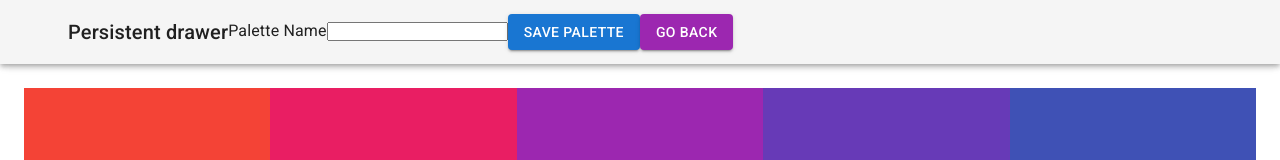
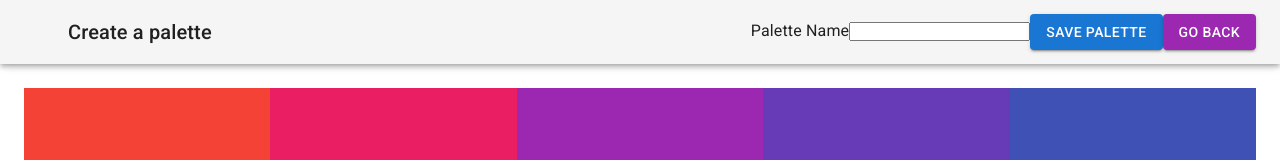
Before and after one commit to Fernando-Andres-Ramos/Colors-Palettes, a React (Vite) app: page /palette/new in a window 1280 px wide. Shown: the top 160 px of the page. Built offline with nearby package versions, Linux system fonts and the light colour scheme; some icons are missing.

Commit message:
start to style paletteNav

```diff
--- a/src/components/PaletteFormNav/PaletteFormNav.jsx
+++ b/src/components/PaletteFormNav/PaletteFormNav.jsx
@@ -8,6 +8,7 @@ import Typography from '@mui/material/Typography';
 import IconButton from '@mui/material/IconButton';
 import MenuIcon from '@mui/icons-material/Menu';
 import Button from '@mui/material/Button';
+import styles from './PaletteFormNav.module.css'
 
 
 const AppBar = styled(MuiAppBar, {
@@ -41,7 +42,6 @@ export default class PaletteFormNav extends Component{
   }
 
   render(){
-
     const {
       classes,
       open,
@@ -57,8 +57,10 @@ export default class PaletteFormNav extends Component{
       <div>
         <CssBaseline />
         <AppBar position="fixed" open={open} color="default">
-          <Toolbar>
+          <Toolbar className={styles.toolbar}>
+            <div className={styles.buttonAndText}>
               <IconButton
+                styles={{alignSelf:"center"}}
                 color="inherit"
                 aria-label="open drawer"
                 onClick={handleDrawerOpen}
@@ -73,10 +75,10 @@ export default class PaletteFormNav extends Component{
                 <MenuIcon />
               </IconButton>
               <Typography variant="h6" noWrap component="div">
-              Persistent drawer
+                Create a palette
               </Typography>
-
-
+            </div>
+            <div className={styles.nav_buttons}>
               {/* Form added with react-hook-form */}
               <form onSubmit={handleSubmit2(handleSavePalette)}>
                 <label>Palette Name</label>
@@ -96,14 +98,13 @@ export default class PaletteFormNav extends Component{
                   type="submit">
                     Save Palette
                 </Button>
-
+              </form>
               <Link to='/'>
                 <Button variant='contained' color='secondary'>
                   Go Back
                 </Button>
               </Link>
-          </form>
-
+            </div>
           </Toolbar>
         </AppBar>
       </div>
--- a/src/components/PaletteFormNav/PaletteFormNav.module.css
+++ b/src/components/PaletteFormNav/PaletteFormNav.module.css
@@ -0,0 +1,19 @@
+.nav_buttons{
+  justify-self: flex-end;
+  display:flex;
+  flex-flow: row wrap;
+  place-content: space-between center;
+}
+
+.toolbar{
+  display: flex;
+  flex-direction: row;
+  width: 100%;
+  justify-content: space-between;
+}
+
+.buttonAndText{
+  display: flex;
+  flex-flow: row wrap;
+  align-items: center;
+}
```
Lines whose indentation alone changed are shown as unchanged.
